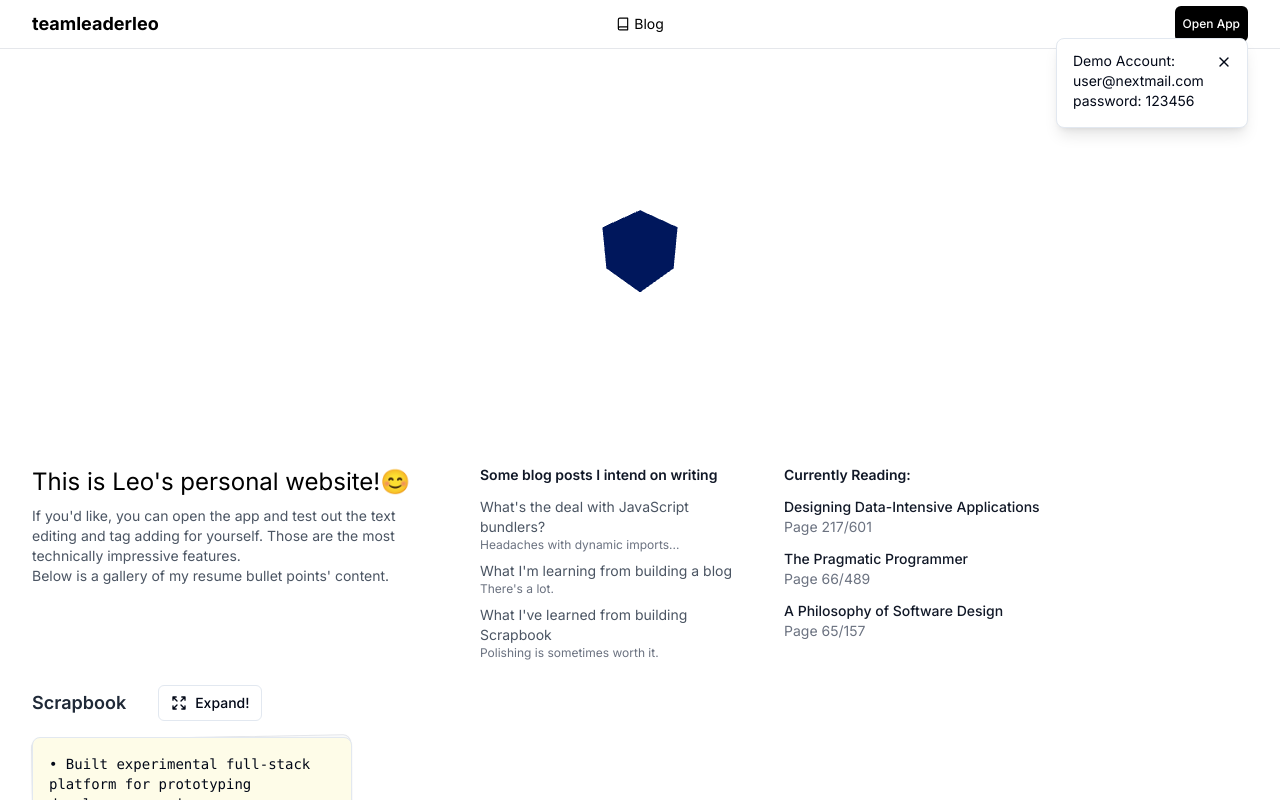
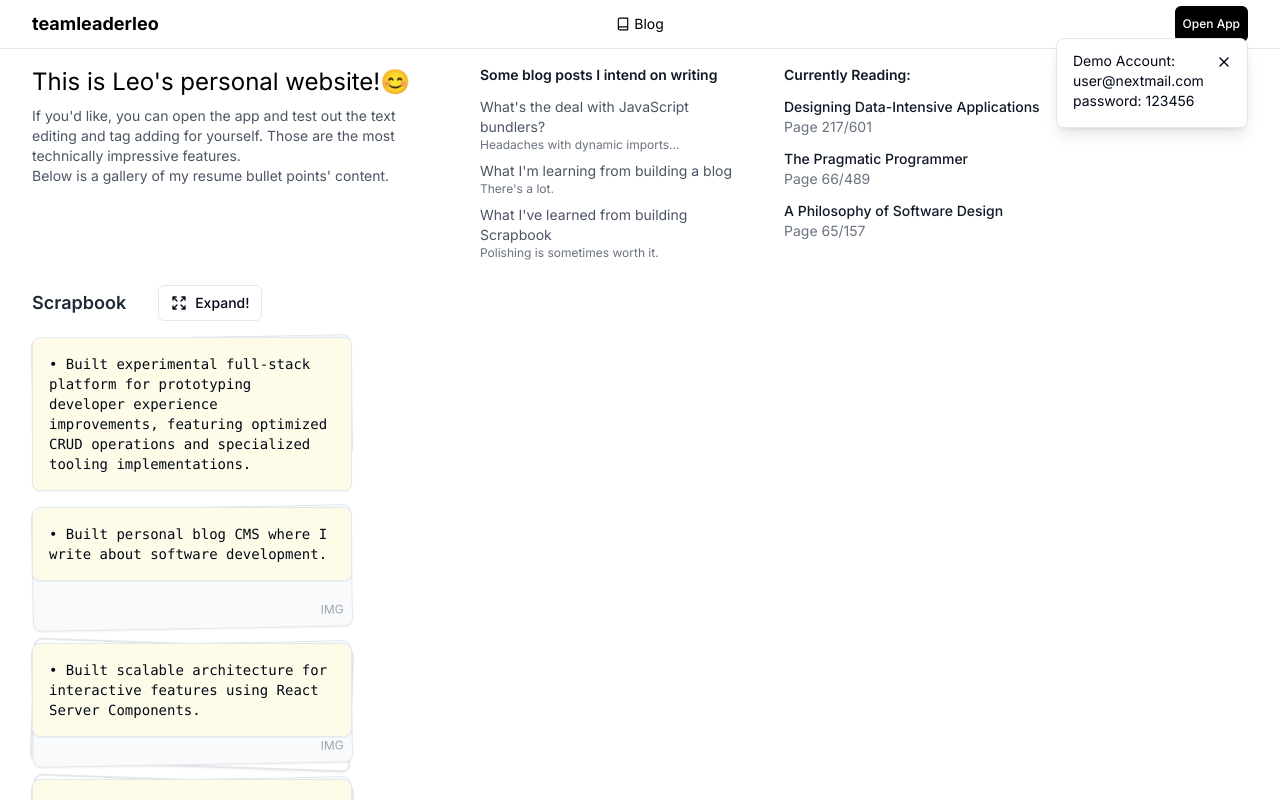
Before and after one commit to teamleaderleo/scrapbook, a Next.js app: page / in a window 1280 px wide. Shown: the top 800 px of the page. Built offline with nearby package versions, Linux system fonts and the light colour scheme; a web font is replaced by a local one.

Commit message:
disable scene for now (i want to deploy)

```diff
--- a/app/page.tsx
+++ b/app/page.tsx
@@ -7,7 +7,7 @@ export default function Page() {
   return (
     <main className="flex flex-col min-h-screen bg-white">
       <SiteNav />
-      <Scene3D />
+      {/* <Scene3D /> */}
       <div className="max-w-7xl mx-auto w-full px-4 sm:px-6 lg:px-8 mt-4 mb-6">
         <div className="flex justify-start items-start gap-16">
           <div className="max-w-sm flex-shrink-0">
```
